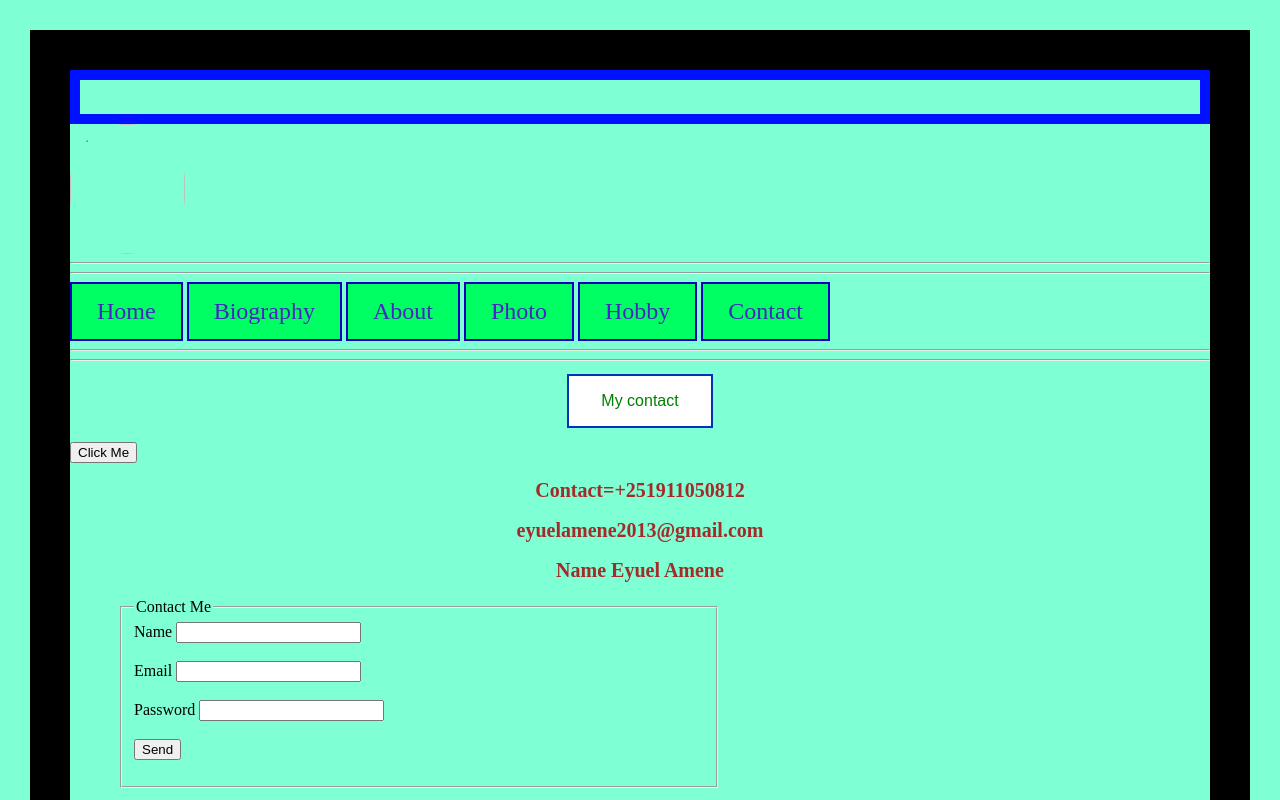
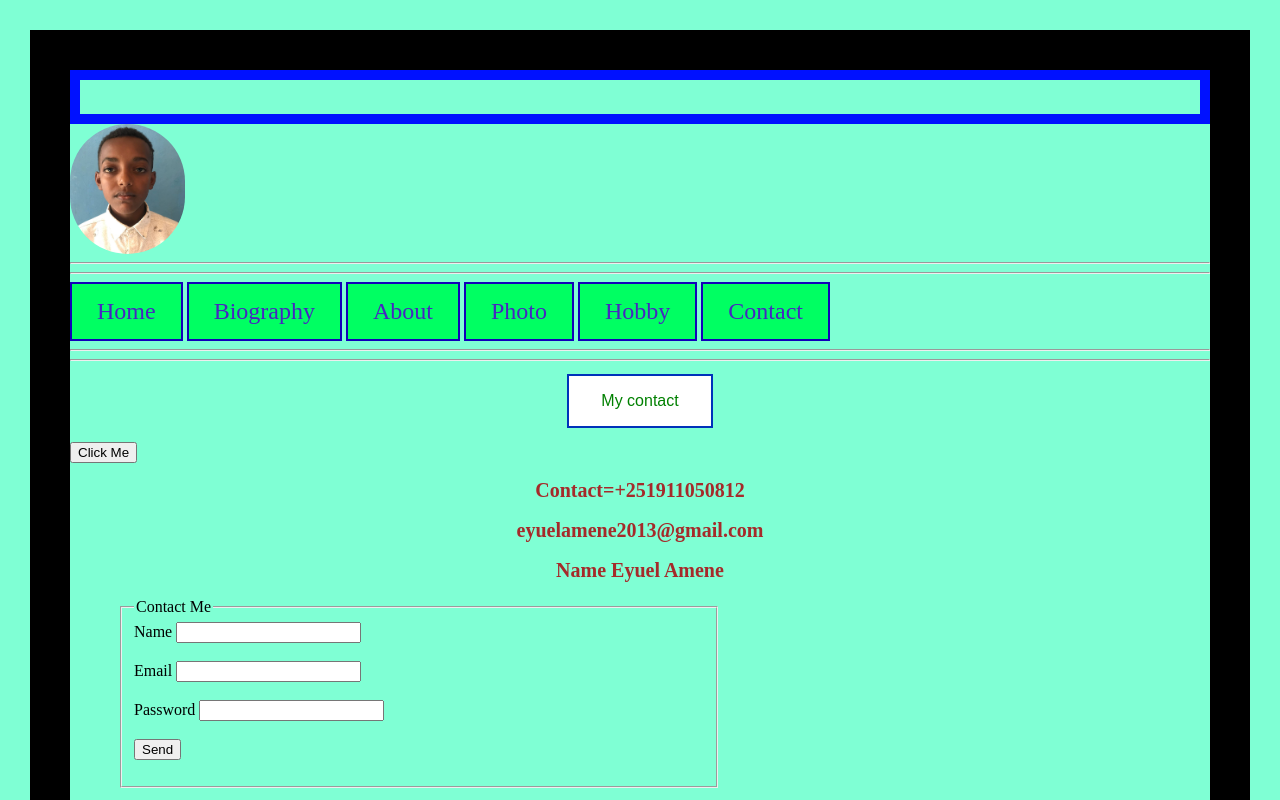
Before and after one commit to eyuelamene/portfolio, a plain HTML site: page contact.html in a window 1280 px wide. Shown: the top 800 px of the page. Drawn offline with Linux system fonts and the light colour scheme.

Commit message:
Update contact.html

```diff
--- a/contact.html
+++ b/contact.html
@@ -10,7 +10,7 @@
 
 
     <marquee behavior="" direction="">Hello All, Welcome to My personal Website</marquee>
-    <img style="border-radius: 100px;" src="photos/eyuel.jpg" alt="" width="115px" height="130px">
+    <img style="border-radius: 100px;" src="eyuel.jpg" alt="" width="115px" height="130px">
     <hr>
     <hr>
     <a href="index.html">Home</a>
```
